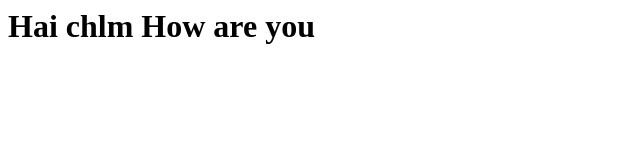
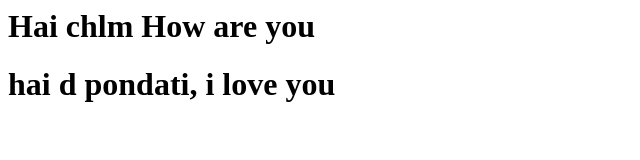
Before and after one commit to tamilarasanr27/practiserepogithub, a plain HTML site: page index.html in a window 1280 px wide. Shown: the whole page, without its empty margins (0-640 px from the left). Drawn offline with Linux system fonts and the light colour scheme.

Commit message:
Update index.html
fourth commit

```diff
--- a/index.html
+++ b/index.html
@@ -1 +1,3 @@
 <h1>Hai chlm How are you</h1>
+
+<h1>hai d pondati, i love you</h1>
```
